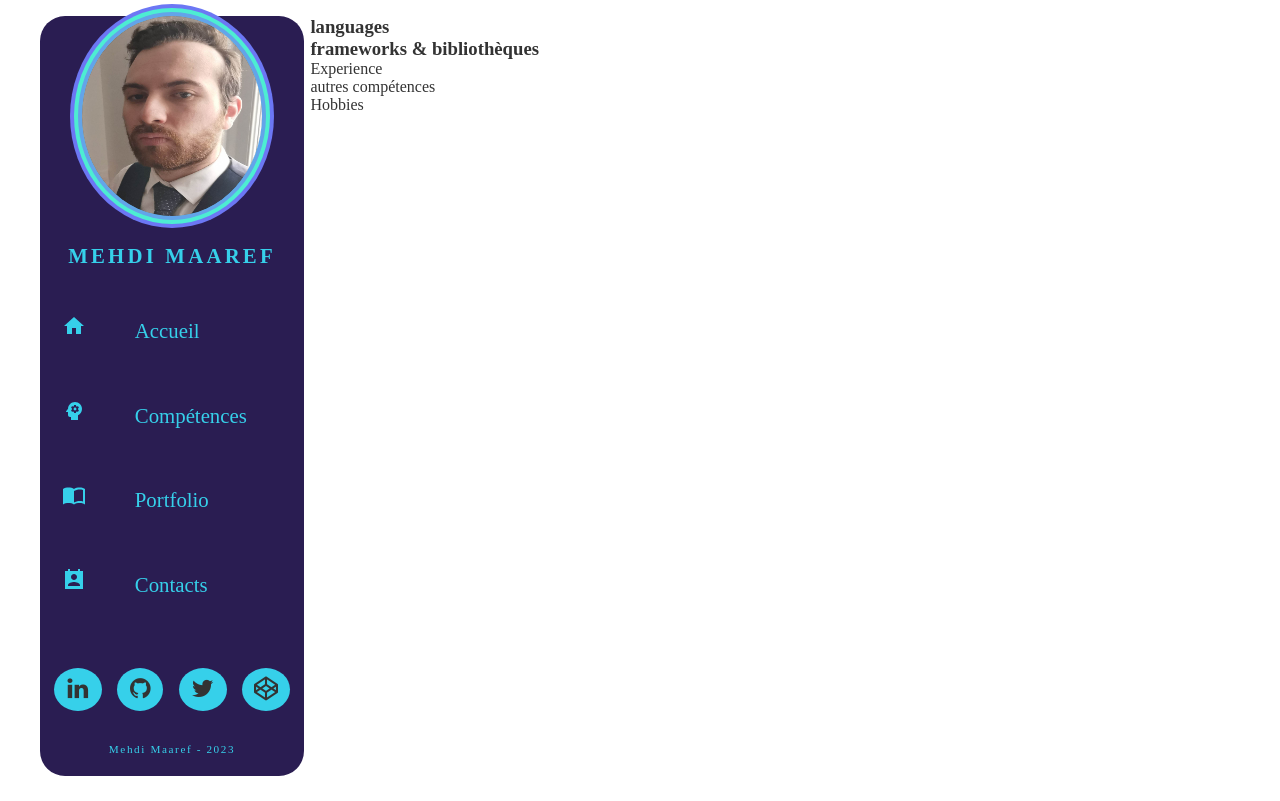
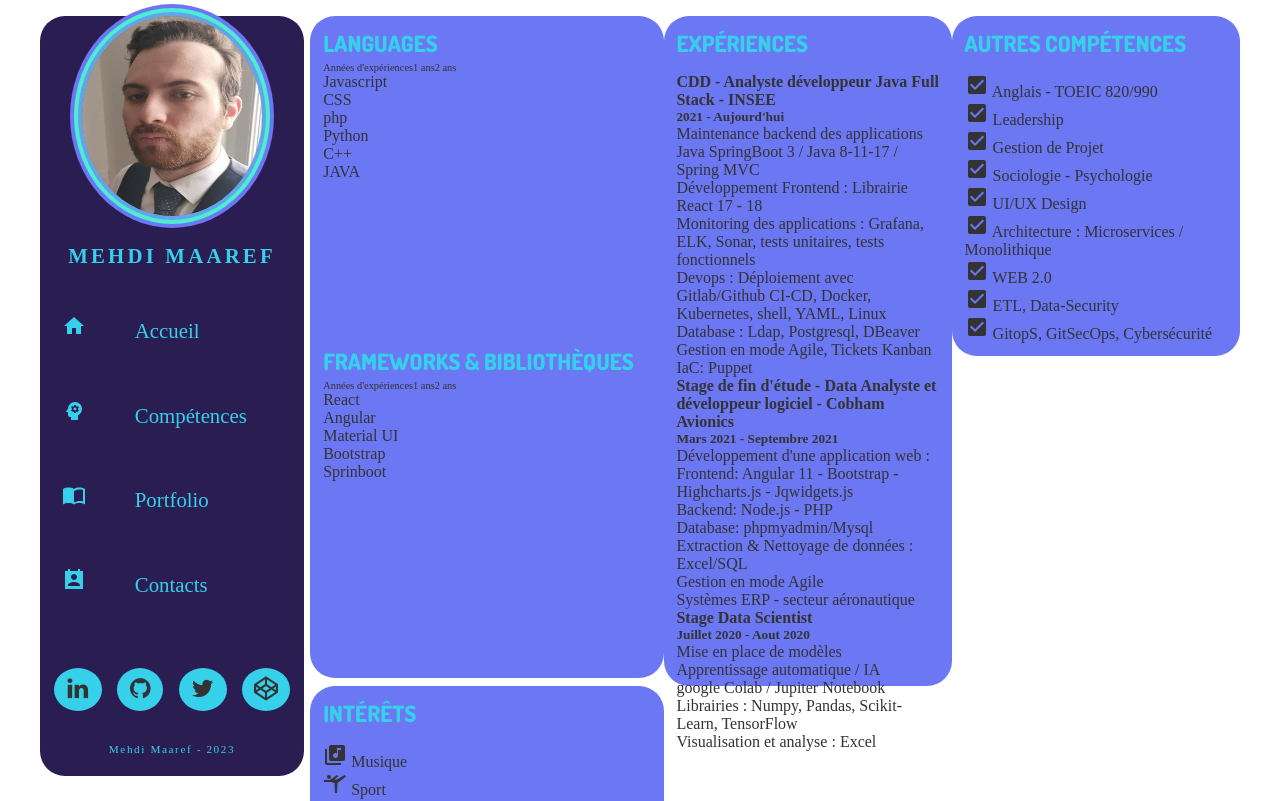
Before and after one commit to mehdimaaref7/react-cv, a React (Create React App) app: page /competences in a window 1280 px wide. Shown: the top 801 px of the page. Built offline with nearby package versions, Linux system fonts and the light colour scheme; a web font is replaced by a local one.

Commit message:
[ENH] :sparkles: add more styles
Signed-off-by: Mehdi Maaref <mehdimaaref@live.fr>

```diff
--- a/src/components/knowledges/Experience.js
+++ b/src/components/knowledges/Experience.js
@@ -2,8 +2,55 @@ import React from 'react';
 
 const Experience = () => {
     return (
-        <div>
-            Experience
+        <div className="experience">
+            <h3>Expériences</h3>
+            <div className="exp-1">
+                <h4> CDD - Analyste développeur Java Full Stack - INSEE</h4>
+                <h5> 2021 - Aujourd'hui</h5>
+                <p>
+                    <li>
+                        <ul> Maintenance backend des applications Java SpringBoot 3 / Java 8-11-17 / Spring MVC </ul>
+                        <ul> Développement Frontend : Librairie React 17 - 18</ul>
+                        <ul> Monitoring des applications : Grafana, ELK, Sonar, tests unitaires, tests fonctionnels  </ul>
+                        <ul> Devops : Déploiement avec Gitlab/Github CI-CD, Docker, Kubernetes, shell, YAML, Linux  </ul>
+                        <ul> Database : Ldap, Postgresql, DBeaver  </ul>
+                        <ul> Gestion en mode Agile, Tickets Kanban</ul>
+                        <ul> IaC: Puppet</ul>
+                    </li>
+                </p>
+
+            </div>
+            <div className="exp-2">
+                <h4> Stage de fin d'étude - Data Analyste et développeur logiciel - Cobham Avionics</h4>
+                <h5> Mars 2021 - Septembre 2021</h5>
+                <p>
+                    Développement d'une application web :
+                    <li>
+                        <ul> Frontend: Angular 11 - Bootstrap - Highcharts.js - Jqwidgets.js </ul>
+                        <ul> Backend: Node.js - PHP</ul>
+                        <ul> Database: phpmyadmin/Mysql  </ul>
+                        <ul> Extraction & Nettoyage de données : Excel/SQL </ul>
+                        <ul> Gestion en mode Agile </ul>
+                        <ul> Systèmes ERP - secteur aéronautique  </ul>
+                    </li>
+                </p>
+
+            </div>
+            <div className="exp-3">
+                <h4> Stage Data Scientist</h4>
+                <h5> Juillet 2020 - Aout 2020</h5>
+                <p>
+                    <li>
+                        <ul> Mise en place de modèles</ul>
+                        <ul> Apprentissage automatique / IA</ul>
+                        <ul> google Colab / Jupiter Notebook </ul>
+                        <ul> Librairies : Numpy, Pandas, Scikit-Learn, TensorFlow </ul>
+                        <ul> Visualisation et analyse : Excel </ul>
+                    </li>
+                </p>
+
+            </div>
+
         </div>
     );
 };
--- a/src/components/knowledges/Hobbies.js
+++ b/src/components/knowledges/Hobbies.js
@@ -1,9 +1,42 @@
 import React from 'react';
-
+import LibraryMusicIcon from '@mui/icons-material/LibraryMusic';
+import SportsGymnasticsIcon from '@mui/icons-material/SportsGymnastics';
+import SportsEsportsIcon from '@mui/icons-material/SportsEsports';
+import LibraryBooksIcon from '@mui/icons-material/LibraryBooks';
+import CurrencyBitcoinIcon from '@mui/icons-material/CurrencyBitcoin';
 const Hobbies = () => {
     return (
-        <div>
-            Hobbies
+        <div className='hobbies'>
+            <h3> Intérêts</h3>
+            <ul>
+                <li className='hobby'>
+                    <LibraryMusicIcon/>
+                    <span> Musique </span>
+
+                </li>
+                <li className='hobby'>
+                    <SportsGymnasticsIcon/>
+                    <span> Sport </span>
+
+                </li>
+                <li className='hobby'>
+                    <SportsEsportsIcon/>
+                    <span> Jeux Vidéos </span>
+
+                </li>
+
+                <li className='hobby'>
+                    <LibraryBooksIcon/>
+                    <span> Lecture </span>
+
+                </li>
+                <li className='hobby'>
+                    <CurrencyBitcoinIcon/>
+                    <span> Cryptos </span>
+
+                </li>
+            </ul>
+
         </div>
     );
 };
--- a/src/components/knowledges/OtherSkills.js
+++ b/src/components/knowledges/OtherSkills.js
@@ -1,9 +1,24 @@
 import React from 'react';
-
+import CheckBoxIcon from '@mui/icons-material/CheckBox';
 const OtherSkills = () => {
     return (
         <div>
-            autres compétences
+            <div className='otherSkills'>
+                <h3>Autres Compétences</h3>
+                <ul>
+                    <li><CheckBoxIcon/> Anglais - TOEIC 820/990</li>
+                    <li><CheckBoxIcon/> Leadership </li>
+                    <li><CheckBoxIcon/> Gestion de Projet </li>
+                    <li><CheckBoxIcon/> Sociologie - Psychologie </li>
+                </ul>
+                <ul>
+                    <li><CheckBoxIcon/> UI/UX Design</li>
+                    <li><CheckBoxIcon/> Architecture : Microservices / Monolithique</li>
+                    <li><CheckBoxIcon/> WEB 2.0 </li>
+                    <li><CheckBoxIcon/> ETL, Data-Security</li>
+                    <li><CheckBoxIcon/> GitopS, GitSecOps, Cybersécurité</li>
+                </ul>
+            </div>
         </div>
     );
 };
--- a/src/components/knowledges/ProgressBar.js
+++ b/src/components/knowledges/ProgressBar.js
@@ -5,6 +5,28 @@ const ProgressBar = (props) => {
     return (
         <div className={props.className}>
             <h3>{props.title}</h3>
+            <div className='years'>
+                <span>Années d'expériences</span>
+                <span>1 ans</span>
+                <span>2 ans</span>
+            </div>
+
+            <div>
+                {
+                    props.languages.map((item) => {
+                        let xpYears = 2;
+                        let progressBar = item.xp / xpYears * 100 + '%';
+
+                        return (
+                            <div key={item.id} className="languageslist">
+                                <li>{item.value}</li>
+                                <div className="progressBar" style={{width:progressBar}}></div>
+
+                            </div>
+                        )
+                    })
+                }
+            </div>
         </div>
     );
 };
--- a/src/index.js
+++ b/src/index.js
@@ -1,7 +1,7 @@
 import React from 'react';
 import ReactDOM from 'react-dom/client';
 import App from './App';
-import "./styles/styles.scss"
+import "./styles/styles.scss";
 import reportWebVitals from './reportWebVitals';
 const root = ReactDOM.createRoot(document.getElementById('root'));
 root.render(
--- a/src/styles/pages/_knowledges.scss
+++ b/src/styles/pages/_knowledges.scss
@@ -0,0 +1,54 @@
+.knowledges {
+    .knowledgesContent {
+        min-height: $minHeight;
+        width: 100%;
+        position: relative;
+        overflow: hidden;
+        display: grid;
+        grid-template-columns: 38% 1fr 1fr;
+        grid-template-rows: 70% 30%;
+        grid-template-areas:
+            "L E E"
+            "O O H";
+        .languagesFrameworks, .experience, .otherSkills, .hobbies
+        {
+            background: $color-2;
+            border-radius: $borderRadius;
+            padding: .8rem;
+        }
+        h3 {
+            font-size: 1.4rem;
+            margin-bottom: 1rem;
+            font-family: $font-2;
+            color: $color-5;
+            text-transform: uppercase;
+        }
+        .languagesFrameworks {
+            grid-area: L;
+            margin-bottom: .5rem;
+            display: grid;
+            grid-template-columns: 1fr;
+            grid-template-rows: 1fr 1fr;
+            grid-template-areas:
+                "L"
+                "F";
+
+            .languageDisplay {
+                grid-area: L;
+            }
+            .frameworkDisplay{
+                grid-area: F;
+            }
+            h3{
+                margin-bottom: .3rem;
+            }
+            .years {
+                font-size: .65rem;
+                display: flex;
+
+            }
+
+
+        }
+    }
+}
```
